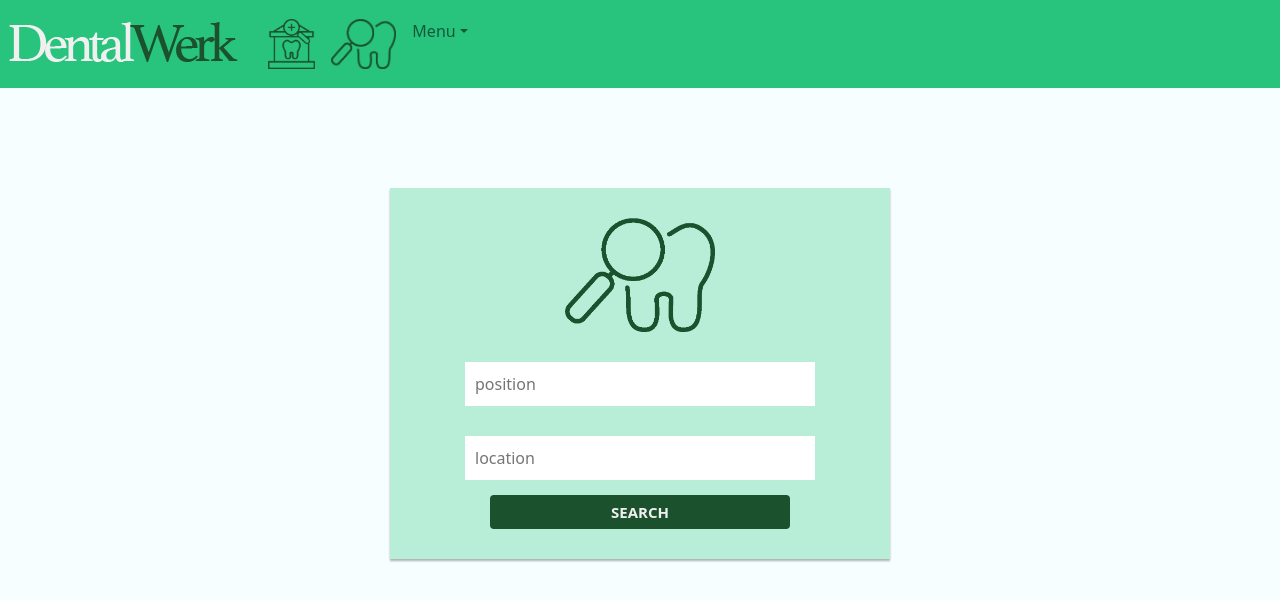
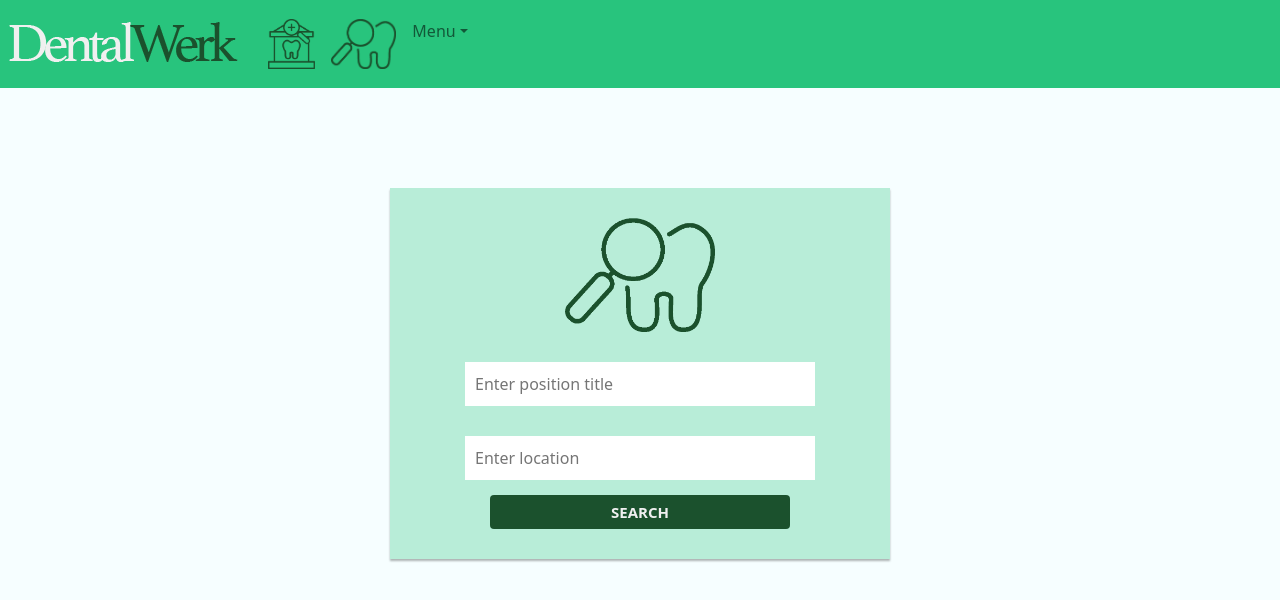
Before and after one commit to theMVPshop/nt03, a React (Create React App) app in the folder client/: page /job-search in a window 1280 px wide. Shown: the top 600 px of the page. Built offline with nearby package versions, Linux system fonts and the light colour scheme; no server answers.

Commit message:
job search form state hooked up

```diff
--- a/client/src/Router.js
+++ b/client/src/Router.js
@@ -1,4 +1,4 @@
-import React from 'react';
+import React, { useState } from 'react';
 import { Switch, Route } from 'react-router';
 import Landing from '../src/components/Landing';
 import JobSearch from '../src/components/JobSearch';
@@ -6,12 +6,18 @@ import ClinicSearch from '../src/components/ClinicSearch';
 import JobPostings from '../src/components/JobPostings';
 
 function Router() {
+  const [jobSearch, setJobSearch] = useState("")
+
   return (
     <Switch>
       <Route exact path='/' component={Landing}></Route>
-      <Route path='/job-search' component={JobSearch}></Route>
+      <Route path='/job-search'>
+        <JobSearch setJobSearch={setJobSearch} />
+      </Route>
       <Route path='/clinic-search' component={ClinicSearch}></Route>
-      <Route path='/job-postings' component={JobPostings}></Route>
+      <Route path='/job-postings'>
+        <JobPostings jobSearch={jobSearch} />
+      </Route>
     </Switch>
   );
 }
--- a/client/src/components/ClinicSearch.js
+++ b/client/src/components/ClinicSearch.js
@@ -7,7 +7,7 @@ const ClinicSearch = () => {
     <SearchFormLg
       icon={clinic}
       alt='clinic search icon'
-      placeholder1='location'
+      placeholder1='Enter a state or zip code'
     />
   );
 };
--- a/client/src/components/JobSearch.js
+++ b/client/src/components/JobSearch.js
@@ -1,16 +1,63 @@
-import React from 'react';
-import SearchFormLg from './SearchFormLg';
-import search from '../images/GREEN-search.png';
+import React, { useState } from 'react';
+// import SearchFormLg from './SearchFormLg';
+import { useHistory } from 'react-router-dom'
+import searchIcon from '../images/GREEN-search.png';
 
-const JobSearch = () => {
-  return (
-    <SearchFormLg
-      icon={search}
-      alt='job search icon'
-      placeholder1='position'
-      placeholder2='location'
-    />
-  );
+const JobSearch = ({setJobSearch}) => {
+  const [search, setSearch] = useState({})
+
+  const history = useHistory();
+
+  const handleTextChange = (e) => {
+    setSearch({ ...search, [e.target.name]: e.target.value });
+  };
+
+  const handleSubmit = (e) => {
+    e.preventDefault();
+    setJobSearch(search)
+    history.push('/job-postings')
+  };
+  return(
+
+    <div className='lg-search-form-container'>
+      <div className='lg-search-form'>
+        <img className='lg-search-form-icon' src={searchIcon} alt='job search icon' />
+        <form className='lg-search-form' onSubmit={handleSubmit}>
+          <input
+            className='lg-search-input'
+            type='text'
+            name='position'
+            value={search.position}
+            placeholder='Enter position title'
+            onChange={handleTextChange}
+          />
+          <input
+              className='lg-search-input'
+              type='text'
+              name='location'
+              value={search.location}
+              placeholder='Enter location'
+              onChange={handleTextChange}
+          />
+          <button className='btn lg-btn' type='submit'>
+            SEARCH
+          </button>
+        </form>
+      </div>
+    </div>
+  )
 };
 
+
+// const JobSearch = () => {
+//   return (
+//     <SearchFormLg
+//       icon={search}
+//       alt='job search icon'
+//       placeholder1='position'
+//       placeholder2='location'
+//     />
+//   );
+// };
+
 export default JobSearch;
```
